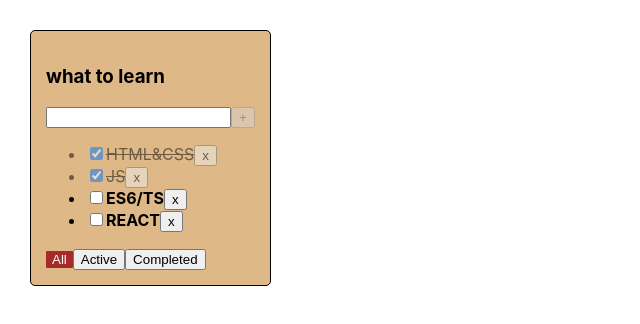
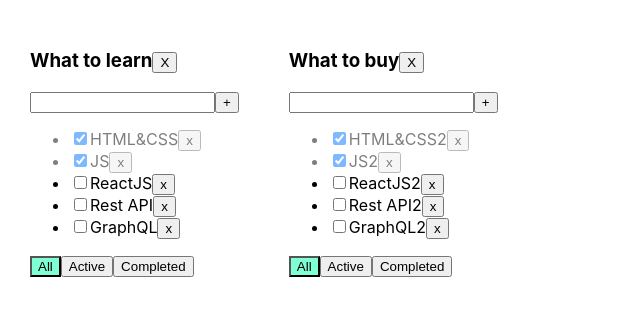
Before and after one commit to Maximkalenkovich/1-todolist, a React (Create React App) app: page / in a window 1280 px wide. Shown: the top 324 px of the page, without its empty margins (0-640 px from the left). Built offline with nearby package versions, Linux system fonts and the light colour scheme.

Commit message:
add new universal component for add task

```diff
--- /dev/null
+++ b/src/AddItemForm.tsx
@@ -0,0 +1,42 @@
+import React, {ChangeEvent, KeyboardEvent, useState} from "react";
+
+
+type AddItemFormType = {
+    collBack:(title:string)=>void
+}
+
+export const AddItemForm=(props:AddItemFormType)=>{
+    let [title, setTitle] = useState("")
+    let [error, setError] = useState<string | null>(null)
+
+    const addTask = () => {
+        if (title.trim() !== "") {
+            props.collBack(title);
+            setTitle("");
+        } else {
+            setError("Title is required");
+        }
+    }
+
+    const onKeyPressHandler = (e: KeyboardEvent<HTMLInputElement>) => {
+        setError(null);
+        if (e.charCode === 13) {
+            addTask();
+        }
+    }
+
+    const onChangeHandler = (e: ChangeEvent<HTMLInputElement>) => {
+        setTitle(e.currentTarget.value)
+    }
+    return (
+        <div>
+            <input value={title}
+                   onChange={onChangeHandler}
+                   onKeyPress={onKeyPressHandler}
+                   className={error ? "error" : ""}
+            />
+            <button onClick={addTask}>+</button>
+            {error && <div className="error-message">{error}</div>}
+        </div>
+    )
+}
--- a/src/App.css
+++ b/src/App.css
@@ -1,3 +1,4 @@
+
 .App {
   padding: 30px;
   display: flex;
@@ -7,24 +8,18 @@
   margin-right: 50px;
 }
 
-.todolist {
-  border: 1px solid black;
-  border-radius: 5px;
-  background-color: burlywood ;
-  padding: 15px;
+.error {
+  border: red 1px solid;
 }
 
-.task {
-  font-weight: bold;
+.error-message {
+  color: red;
 }
 
-.task-done{
+.active-filter {
+  background-color: aquamarine;
+}
+
+.is-done {
   opacity: 0.5;
-  text-decoration: line-through;
 }
-.btn-active{
-  background-color: brown;
-  color: white;
-  border: none;
-  border-radius: 1px;
-}
--- a/src/App.tsx
+++ b/src/App.tsx
@@ -1,60 +1,92 @@
 import React, {useState} from 'react';
 import './App.css';
-import {FilterValuesType, TaskType, Todolist} from "./Todolist";
-import {v1} from "uuid";
+import {Todolist} from './Todolist';
+import {v1} from 'uuid';
+
+export type FilterValuesType = "all" | "active" | "completed";
+type todolistsType = { id: string, title: string, filter: FilterValuesType }
+
+function App() {
+    let todolistID1 = v1();//'98997t57gyg788u89'
+    let todolistID2 = v1();
 
 
-function App() {
+    let [todolists, setTodolists] = useState<Array<todolistsType>>([
+        {id: todolistID1, title: 'What to learn', filter: 'all',},
+        {id: todolistID2, title: 'What to buy', filter: 'all'},
+    ])
 
-    const todoListTitle = 'what to learn'
-    const [tasks, setTasks] = useState<Array<TaskType>>([
-        {id: v1(), title: "HTML&CSS", isDone: true},
-        {id: v1(), title: "JS", isDone: true},
-        {id: v1(), title: "ES6/TS", isDone: false},
-        {id: v1(), title: "REACT", isDone: false}
-    ])
-    const [filterValue, setFilterValue] = useState<FilterValuesType>('All')
+    let [tasks, setTasks] = useState({
+        [todolistID1]: [
+            {id: v1(), title: "HTML&CSS", isDone: true},
+            {id: v1(), title: "JS", isDone: true},
+            {id: v1(), title: "ReactJS", isDone: false},
+            {id: v1(), title: "Rest API", isDone: false},
+            {id: v1(), title: "GraphQL", isDone: false},
+        ],
+        [todolistID2]: [
+            {id: v1(), title: "HTML&CSS2", isDone: true},
+            {id: v1(), title: "JS2", isDone: true},
+            {id: v1(), title: "ReactJS2", isDone: false},
+            {id: v1(), title: "Rest API2", isDone: false},
+            {id: v1(), title: "GraphQL2", isDone: false},
+        ]
+    });
 
-    // удалить таску
-    const removeTask = (taskId: string) => {
-        setTasks(tasks.filter(t => t.id !== taskId))
+    console.log(tasks[todolistID2])
+
+    function removeTask(todolistID: string, taskID: string) {
+        setTasks({...tasks,[todolistID]:tasks[todolistID].filter(el=>el.id!==taskID)})
+        // let filteredTasks = tasks.filter(t => t.id != id);
+        // setTasks(filteredTasks);
     }
 
-    // добавить таску
-    const addTasks = (title: string) => {
-        //ы создаем новый массив nextState, который состоит из новой задачи newTasks и всех существующих задач из массива tasks. Мы используем оператор распространения ... для развертывания элементов из tasks в новый массив nextState. Таким образом, новая задача будет добавлена в начало массива.
-        setTasks([{id: v1(), title, isDone: false}, ...tasks])
+    function addTask(todolistID: string, title: string) {
+        let newTask = {id: v1(), title: title, isDone: false};
+        setTasks({...tasks, [todolistID]: [newTask, ...tasks[todolistID]]})
     }
 
-    const changeToDoListFilter = (filterValue: FilterValuesType) => {
-        setFilterValue(filterValue)
+
+    function changeStatus(todolistID: string, taskId: string, isDone: boolean) {
+        // console.log({...tasks,[todolistID]:tasks[todolistID].map(el=>el.id===taskId ? {...el,isDone} :el)})
+        setTasks({...tasks, [todolistID]: tasks[todolistID].map(el => el.id === taskId ? {...el, isDone:isDone} : el)})
     }
 
-    const changeTaskStatus = (taskId: string, newIsDoneValue: boolean) => {
-        const nextState: TaskType[] = tasks.map((t) => t.id === taskId ? {...t, isDone: newIsDoneValue } : t)
-        setTasks(nextState)
+    function changeFilter(todolistID: string, value: FilterValuesType) {
+        setTodolists(todolists.map(el => el.id === todolistID ? {...el, filter: value} : el))
     }
 
-    // фильтрация на active all completed
-    const getFilteredTasks = (tasks: Array<TaskType>, filter: FilterValuesType): Array<TaskType> => {
-        return filter === "Active"
-            ? tasks.filter(t => t.isDone === false)
-            : filter === "Completed"
-                ? tasks.filter(t => t.isDone === true)
-                : tasks
+    const removeTodolist = (todolistID: string) => {
+        setTodolists(todolists.filter(el=>el.id!==todolistID))
+        delete tasks[todolistID]
     }
-    const filteredTasks = getFilteredTasks(tasks, filterValue)
 
+    console.log(tasks)
 
     return (
         <div className="App">
-            <Todolist title={todoListTitle}
-                      tasks={filteredTasks}
-                      removeTask={removeTask}
-                      changeToDoListFilter={changeToDoListFilter}
-                      addTasks={addTasks}
-                      changeTaskStatus={changeTaskStatus}
-            filterValue={filterValue}/>
+            {todolists.map(el => {
+                return (
+                    <Todolist
+                        key={el.id}
+                        todolistID={el.id}
+                        title={el.title}
+                        tasks={tasks[el.id]}
+
+                        removeTask={removeTask}
+                        changeFilter={changeFilter}
+                        addTask={addTask}
+                        changeTaskStatus={changeStatus}
+                        filter={el.filter}
+                        removeTodolist={removeTodolist}
+                    />
+                )
+            })
+
+            }
+
+
+
         </div>
     );
 }
--- a/src/Button.tsx
+++ /dev/null
@@ -1,17 +0,0 @@
-import React from 'react';
-import {isDisabled} from "@testing-library/user-event/dist/utils";
-
-type ButtonPropsType = {
-    title: string
-    onClickHandler?: () => void
-    isDisabled?: boolean
-    classes?: string
-}
-export const Button = (props: ButtonPropsType) => {
-    return (
-        <button
-            className={props.classes}
-            onClick={props.onClickHandler}
-            disabled={props.isDisabled}>{props.title}</button>
-    )
-}
--- a/src/Todolist.tsx
+++ b/src/Todolist.tsx
@@ -1,93 +1,81 @@
-import React, {useState, KeyboardEvent} from "react";
-import {Button} from "./Button";
+import React, {ChangeEvent, KeyboardEvent, useState} from 'react';
+import {FilterValuesType} from './App';
+import {AddItemForm} from "./AddItemForm";
 
-
-export type FilterValuesType = "All" | "Active" | "Completed"
-
-export type TaskType = {
+type TaskType = {
     id: string
     title: string
     isDone: boolean
-}
-
-type ToDoPropsType = {
-    title: string
-    tasks: Array<TaskType>
-    removeTask: (taskId: string) => void
-    addTasks: (title: string) => void
-    changeToDoListFilter: (filterValue: FilterValuesType) => void
-    changeTaskStatus: (taskId: string, newIsDoneValue: boolean) => void
-    filterValue: FilterValuesType
 
 }
 
+type PropsType = {
+    todolistID: string
+    title: string
+    tasks: Array<TaskType>
+    removeTask: (todolistID: string, taskId: string) => void
+    changeFilter: (todolistID: string, value: FilterValuesType) => void
+    addTask: (todolistID: string, title: string) => void
+    changeTaskStatus: (todolistID: string, taskId: string, isDone: boolean) => void
+    filter: FilterValuesType
+    removeTodolist: (todolistID: string) => void
+}
 
-export function Todolist({
-                             title,
-                             addTasks,
-                             tasks,
-                             removeTask,
-                             changeToDoListFilter,
-                             changeTaskStatus,
-                             filterValue
-                         }: ToDoPropsType) {
-    const [taskTitle, setTaskTitle] = useState('')
+export function Todolist(props: PropsType) {
+
+    let tasksForTodolist = props.tasks;
+
+    if (props.filter === "active") {
+        tasksForTodolist = props.tasks.filter(t => !t.isDone);
+    }
+    if (props.filter === "completed") {
+        tasksForTodolist = props.tasks.filter(t => t.isDone);
+    }
 
 
-    const listItems: Array<JSX.Element> = tasks.map((task: TaskType) => {
-        return (
-            <li key={task.id} className={task.isDone ? 'task-done':'task'}>
-                <input type="checkbox" checked={task.isDone}
-                onChange={(e)=>changeTaskStatus(task.id, e.currentTarget.checked )}/>
-                <span>{task.title}</span>
-                {/*удалить таску*/}
-                <button onClick={() => removeTask(task.id)}>x</button>
-            </li>
-        )
-    })
 
-    const tasksList: JSX.Element = tasks.length !== 0
-        ? <ul>{listItems}</ul>
-        : <span>Tasks list is empty</span>
+    const onAllClickHandler = () => props.changeFilter(props.todolistID, "all");
+    const onActiveClickHandler = () => props.changeFilter(props.todolistID, "active");
+    const onCompletedClickHandler = () => props.changeFilter(props.todolistID, "completed");
 
+    const removeTodolistHandler = () => {
+        props.removeTodolist(props.todolistID)
+    }
 
-// добавление новой таски
-    const addTasksHandler = () => {
-        const trimmedTasksTitle = taskTitle.trim()
-        if (trimmedTasksTitle) {
-            addTasks(taskTitle)
-        } else {
-            alert('not understand')
-        }
+    return <div>
+        <h3>
+            {props.title}
+            <button onClick={removeTodolistHandler}>X</button>
+        </h3>
+        <AddItemForm collBack={()=>{}}/>
+        <ul>
+            {
+                tasksForTodolist.map(t => {
+                    const onClickHandler = () => props.removeTask(props.todolistID, t.id)
+                    const onChangeHandler = (e: ChangeEvent<HTMLInputElement>) => {
+                        props.changeTaskStatus(props.todolistID, t.id, e.currentTarget.checked);
+                    }
 
-        setTaskTitle('')
-    }
-    const addTaskHandlerKeyBoard = (e: KeyboardEvent<HTMLInputElement>) => {
-        if (e.key === 'Enter' && taskTitle) {
-            addTasksHandler()
-        }
-    }
-    return (
-        <div className='todolist'>
-            <div>
-                <h3>{title}</h3>
-                <div>
-                    <input
-                        value={taskTitle}
-                        onChange={(e) => {
-                        setTaskTitle(e.target.value)
-                    }}
-
-                        onKeyDown={addTaskHandlerKeyBoard}/>
-                    <Button  title={'+'} isDisabled={!taskTitle} onClickHandler={addTasksHandler}/>
-                </div>
-                {tasksList}
-                <div>
-                    <Button classes={filterValue === 'All' ? 'btn-active': ''} title={'All'} onClickHandler={() => changeToDoListFilter('All')}/>
-                    <Button classes={filterValue === 'Active' ? 'btn-active': ''} title={'Active'} onClickHandler={() => changeToDoListFilter('Active')}/>
-                    <Button classes={filterValue === 'Completed' ? 'btn-active': ''} title={'Completed'} onClickHandler={() => changeToDoListFilter('Completed')}/>
-                </div>
-            </div>
+                    return <li key={t.id} className={t.isDone ? "is-done" : ""}>
+                        <input type="checkbox"
+                               onChange={onChangeHandler}
+                               checked={t.isDone}/>
+                        <span>{t.title}</span>
+                        <button onClick={onClickHandler}>x</button>
+                    </li>
+                })
+            }
+        </ul>
+        <div>
+            <button className={props.filter === 'all' ? "active-filter" : ""}
+                    onClick={onAllClickHandler}>All
+            </button>
+            <button className={props.filter === 'active' ? "active-filter" : ""}
+                    onClick={onActiveClickHandler}>Active
+            </button>
+            <button className={props.filter === 'completed' ? "active-filter" : ""}
+                    onClick={onCompletedClickHandler}>Completed
+            </button>
         </div>
-    )
+    </div>
 }
--- a/src/index.tsx
+++ b/src/index.tsx
@@ -1,18 +1,14 @@
 import React from 'react';
-import ReactDOM from 'react-dom/client';
 import './index.css';
 import App from './App';
+import * as serviceWorker from './serviceWorker';
+import { createRoot } from 'react-dom/client';
 
+const container  = document.getElementById('root') as HTMLElement
+const root = createRoot(container);
+root.render(<App />);
 
-const root = ReactDOM.createRoot(
-  document.getElementById('root') as HTMLElement
-);
-root.render(
-  <React.StrictMode>
-    <App />
-  </React.StrictMode>
-);
-
-// If you want to start measuring performance in your app, pass a function
-// to log results (for example: reportWebVitals(console.log))
-// or send to an analytics endpoint. Learn more: https://bit.ly/CRA-vitals
+// If you want your app to work offline and load faster, you can change
+// unregister() to register() below. Note this comes with some pitfalls.
+// Learn more about service workers: https://bit.ly/CRA-PWA
+serviceWorker.unregister();
```
Also changed, not shown: src/TodolistUseRef.tsx (deleted, +0 -80 lines), 1 other file (tests, documents, lock files or other folders).
